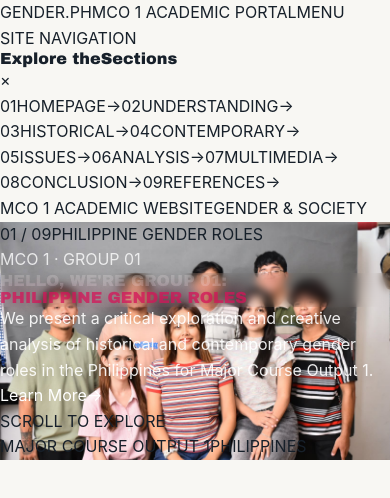
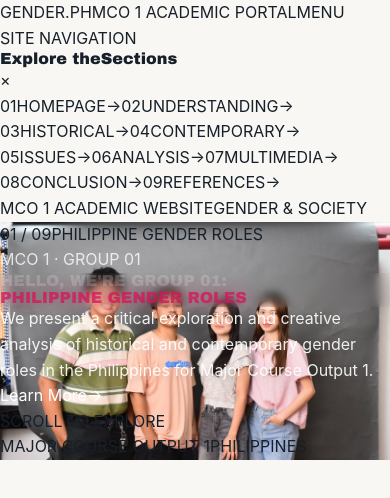
Before and after one commit to dominicraz1122-blip/Gender-Roles-MCO1, a React (Vite) app: page / in a window 390 px wide. Shown: the top 498 px of the page. Built offline with nearby package versions, Linux system fonts and the light colour scheme; the HTML template or start-up script is replaced by a standard one.

Commit message:
Add responsive mobile font scaling and disable hover locks for touch screens

```diff
--- a/src/sections/Hero.jsx
+++ b/src/sections/Hero.jsx
@@ -19,7 +19,7 @@ export default function Hero({ scrollToSection }) {
   useEffect(() => {
     const interval = setInterval(() => {
       setCurrentImageIndex((prevIndex) => (prevIndex + 1) % heroImages.length);
-    }, 10000); // Changes image every 10 seconds
+    }, 2000);
 
     return () => clearInterval(interval);
   }, []);
```
